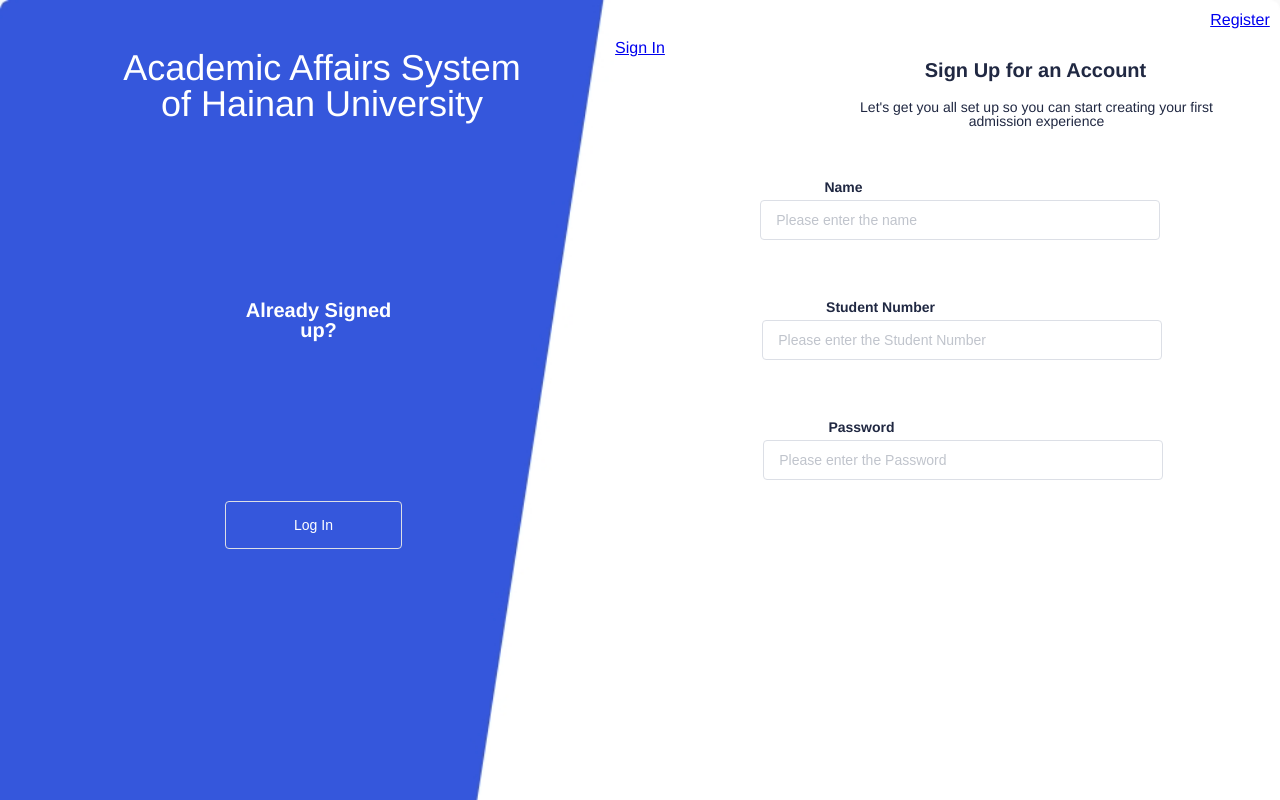
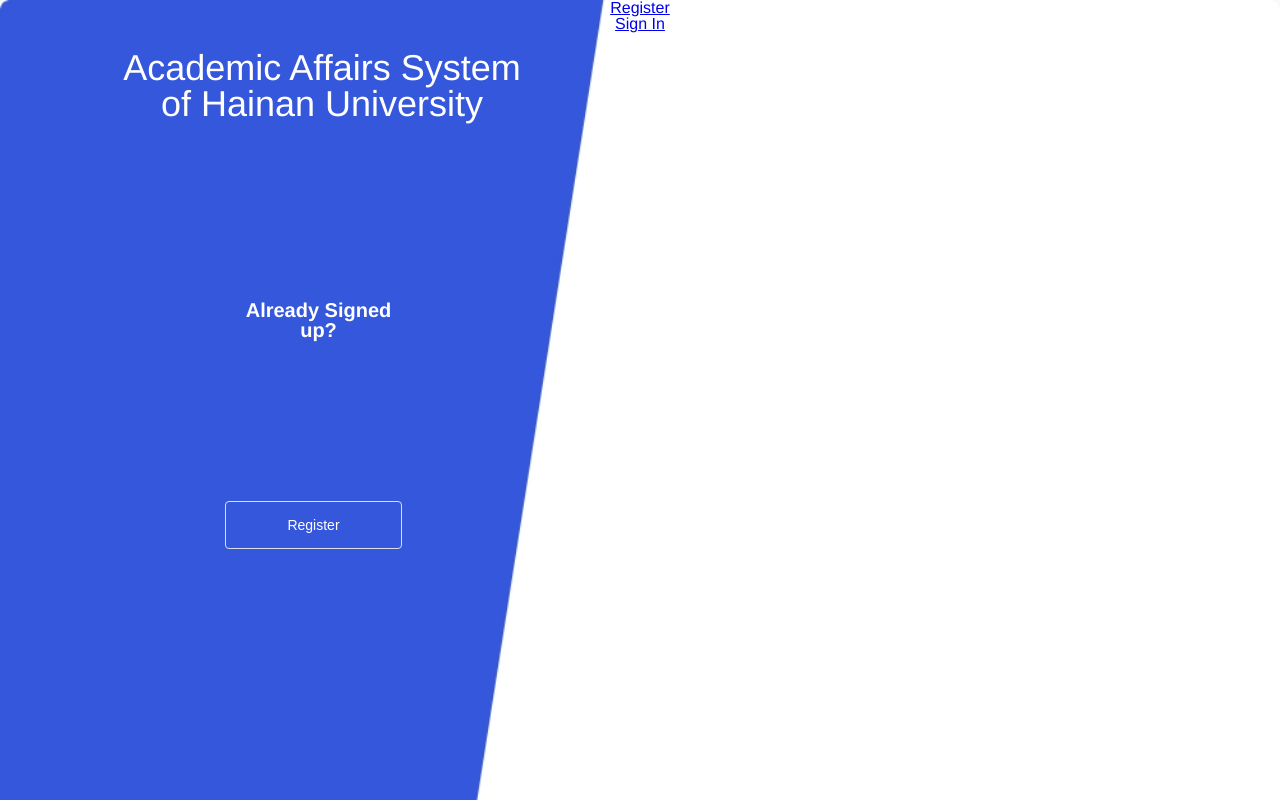
Before and after one commit to WangAshleyYeqiang/system, a Vue app: page /#/login in a window 1280 px wide. Built offline with nearby package versions, Linux system fonts and the light colour scheme.

Commit message:
login页面样式编写

```diff
--- a/src/components/SignIn.vue
+++ b/src/components/SignIn.vue
@@ -1,16 +1,18 @@
 <template>
   <div class="">
 
-    Sign In
+    <h1 class="text3">Sign Up for an Account </h1>
+    <h1 class="text4">Let's get you all set up so you can start creating your first admission experience</h1>
+
     <el-form :model="form" :rules="rules" ref="form">
-      <el-form-item label="UserID" prop="userID">
-        <el-input type="text" v-model="form.userID" ></el-input>
+      <el-form-item class="el_input_name" label="UserID" prop="userID">
+        <el-input  type="text" v-model="form.userID" ></el-input>
       </el-form-item>
-      <el-form-item label="Password" prop="userPassword">
-        <el-input type="password" v-model="form.userPassword"></el-input>
+      <el-form-item class="el_input_password" label="Password" prop="userPassword">
+        <el-input  type="password" v-model="form.userPassword"></el-input>
       </el-form-item>
-      <el-form-item>
-        <el-button type="primary" @click="submitForm('form')">Submit</el-button>
+      <el-form-item class="el_input_submit">
+        <el-button  type="primary" @click="submitForm('form')">Submit</el-button>
       </el-form-item>
     </el-form>
   </div>
@@ -74,5 +76,39 @@
 </script>
 
 <style>
-
+.text3{
+  left: 900px;
+  top: 60px;
+  width: 271px;
+  height: 39px;
+  font-size: 20px;
+  font-weight: 700;
+  color: rgba(32, 40, 66, 1);
+  position: absolute;
+}
+.text4{
+  left: 855px;
+  top: 100px;
+  width: 363px;
+  height: 55px;
+  font-size: 14px;
+  font-weight: 400;
+  color: rgba(32, 40, 66, 1);
+  position: absolute;
+}
+.el_input_name{
+  left: 930px;
+  top: 150px;
+  position: absolute;
+}
+.el_input_password{
+  left:930px;
+  top: 300px;
+  position: absolute;
+}
+.el_input_submit{
+  left:1000px;
+  top:500px;
+  position: absolute;
+}
 </style>
--- a/src/views/Login.vue
+++ b/src/views/Login.vue
@@ -3,17 +3,8 @@
   <div class="bg">
     <h1 class="text1">Academic Affairs System of Hainan University</h1>
     <h1 class="text2">Already Signed up?</h1>
-    <h1 class="text3">Sign Up for an Account </h1>
-    <h1 class="text4">Let's get you all set up so you can start creating your first admission experience</h1>
-    <label class="text5">Name</label>
-    <label class="text6">Student Number</label>
-    <label class="text7">Password</label>
-    <el-input  class="el_input_name"  v-model="input" placeholder="Please enter the name"></el-input>
-    <el-input  class="el_input_number" v-model="input" placeholder="Please enter the Student Number" type="number"></el-input>
-    <el-input  class="el_input_password" v-model="input" placeholder="Please enter the Password" type="password"></el-input>
 
-
-    <el-button class="el_button_login" style="color: rgba(255, 255, 255, 1); background-color: rgba(53,87,220,1);">Log In</el-button>
+    <el-button @click="register_onClick" class="el_button_login" style="color: rgba(255, 255, 255, 1); background-color: rgba(53,87,220,1);">Register</el-button>
 
 
     <router-link to='/login/register'>Register</router-link>  <br>
@@ -30,13 +21,18 @@
 <script>
   import SignIn from '@/components/SignIn.vue';
   export default {
-    data() {
+
+    name: 'Login',
+      data() {
     return {
       input: ''
     }
   },
-    name: 'Login',
-
+  methods:{
+    register_onClick(){
+      this.$router.push('/login/register');
+    }
+  }
   };
 
 </script>
@@ -72,71 +68,6 @@
   color: rgba(255, 255, 255, 1);
   position: absolute;
 }
-.text3{
-  left: 900px;
-  top: 60px;
-  width: 271px;
-  height: 39px;
-  font-size: 20px;
-  font-weight: 700;
-  color: rgba(32, 40, 66, 1);
-  position: absolute;
-}
-.text4{
-  left: 855px;
-  top: 100px;
-  width: 363px;
-  height: 55px;
-  font-size: 14px;
-  font-weight: 400;
-  color: rgba(32, 40, 66, 1);
-  position: absolute;
-}
-.text5{
-  left: 650px;
-  top: 180px;
-  width: 387px;
-  height: 68px;
-  font-size: 14px;
-  font-weight: 600;
-  color: rgba(32, 40, 66, 1);
-  position: absolute;
-}
-.text6{
-  left: 687px;
-  top: 300px;
-  width: 387px;
-  height: 68px;
-  font-size: 14px;
-  font-weight: 600;
-  color: rgba(32, 40, 66, 1);
-  position: absolute;
-}
-.text7{
-  left: 668px;
-  top: 420px;
-  width: 387px;
-  height: 68px;
-  font-size: 14px;
-  font-weight: 600;
-  color: rgba(32, 40, 66, 1);
-  position: absolute;
-}
-.el_input_name{
-  left: 750px;
-  top: 200px;
-  max-width: 400px;
-}
-.el_input_number{
-  left: 352px;
-  top: 320px;
-  max-width: 400px;
-}
-.el_input_password{
-  left:-47px;
-  top: 440px;
-  max-width: 400px;
-}
 .el_button_login{
   left: 225px;
   top: 501px;
```
